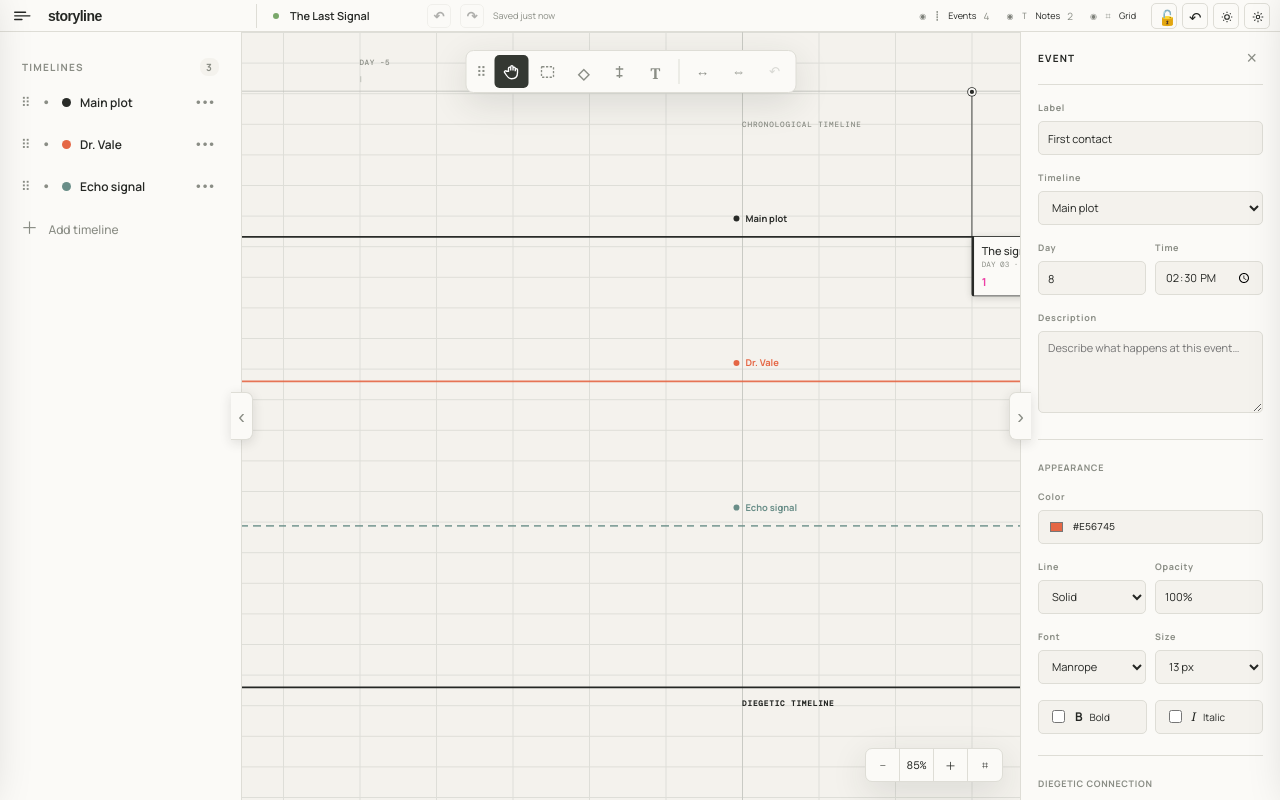
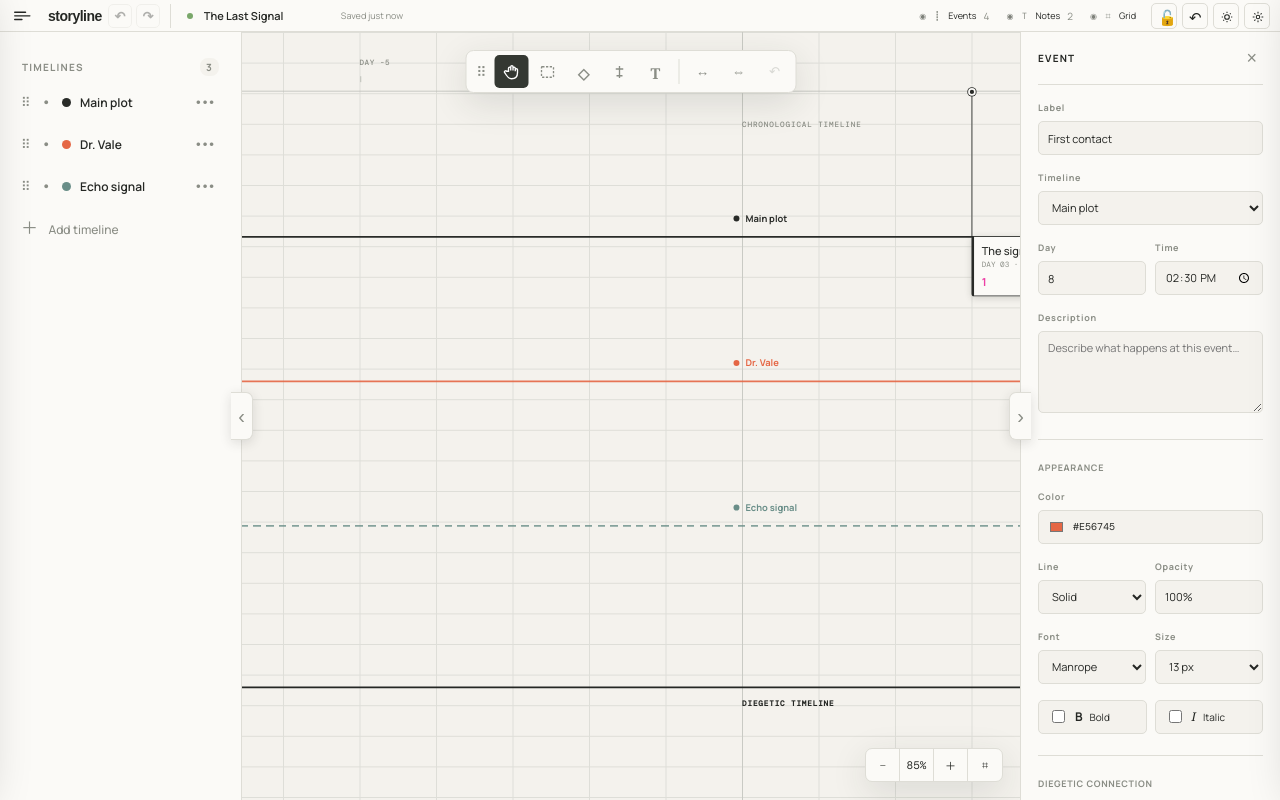
Before and after one commit to fopearcano/orchestrator, a Python web app: template templates/index.html in a window 1280 px wide. Run offline with Jinja, Linux system fonts and the light colour scheme; the template is opened without the code that fills it, so the values that code supplies are empty.

Commit message:
Move history controls and preserve viewport on undo

```diff
--- a/static/app.js
+++ b/static/app.js
@@ -139,13 +139,14 @@ $('#structureMenuClose').onclick=closeStructureMenu;
 $('#structurePointApply').onclick=()=>{if(editingStructure===null)return;const point=structure[editingStructure];point.label=$('#structureLabelInput').value.trim()||point.label;point.color=$('#structureColorInput').value;point.textColor=$('#structureTextColorInput').value;point.textSize=Math.max(8,Math.min(36,Number($('#structureTextSizeInput').value)));point.bold=$('#structureBoldInput').checked;point.italic=$('#structureItalicInput').checked;point.time=Number($('#structureTimeInput').value);lastCustomStructure=structuredClone(structure);$('#structureTemplate').value='custom';closeStructureMenu();render()};
 $('#structurePointDelete').onclick=()=>{if(editingStructure===null)return;structure.splice(editingStructure,1);lastCustomStructure=structuredClone(structure);$('#structureTemplate').value='custom';closeStructureMenu();render()};
 function syncSpreadControl(){const plotOnly=spreadMode==='plot',value=plotOnly?plotStretch:timeStretch;$('#spreadRange').value=value;$('#spreadRange').ariaLabel=plotOnly?'Plot-only horizontal stretch':'Entire project horizontal spread';$('#spreadValue').value=`${Math.round(value*100)}%`;$('#spreadProject').classList.toggle('mode-active',!plotOnly);$('#stretchPlot').classList.toggle('mode-active',plotOnly)}function openSpread(mode){spreadMode=mode;$('#spreadControl').hidden=false;syncSpreadControl();schedulePersist()}$('#spreadProject').onclick=()=>openSpread('all');$('#stretchPlot').onclick=()=>openSpread('plot');$('#spreadRange').onpointerdown=()=>editBaseline=snapshot();$('#spreadRange').oninput=e=>{if(spreadMode==='plot')plotStretch=Number(e.target.value);else timeStretch=Number(e.target.value);syncSpreadControl();render()};$('#spreadRange').ondblclick=()=>{if(spreadMode==='plot')plotStretch=1;else timeStretch=1;syncSpreadControl();render()};
-function doUndo(){const previous=history.pop();if(previous){redoStack.push(snapshot());restore(previous)}syncHistoryButtons()}
-function doRedo(){const next=redoStack.pop();if(next){history.push(snapshot());restore(next)}syncHistoryButtons()}
+function restoreWithoutViewport(value){const view={panX,panY,scale};restore(value);panX=view.panX;panY=view.panY;scale=view.scale;updateTransform()}
+function doUndo(){const previous=history.pop();if(previous){redoStack.push(snapshot());restoreWithoutViewport(previous)}syncHistoryButtons()}
+function doRedo(){const next=redoStack.pop();if(next){history.push(snapshot());restoreWithoutViewport(next)}syncHistoryButtons()}
 $('#undoButton').onclick=doUndo;$('#topUndo').onclick=doUndo;$('#topRedo').onclick=doRedo;
 window.addEventListener('keydown',e=>{if((e.ctrlKey||e.metaKey)&&e.key.toLowerCase()==='z'){e.preventDefault();doUndo()}});
 document.addEventListener('focusin',e=>{if(e.target.matches('input,select,textarea')&&!e.target.closest('.projects-drawer'))editBaseline=snapshot()});
 document.addEventListener('change',e=>{if(editBaseline&&e.target.matches('input,select,textarea')){remember(editBaseline);editBaseline=null;schedulePersist()}});
-document.addEventListener('click',e=>{if(e.target.closest('#undoButton,#saveFile,#projectsToggle,#projectsClose,#settingsToggle,#settingsClose,#timelineMenuClose'))return;const action=e.target.closest('#addTimeline,#timelineSave,#timelineDelete,#toggleDiegetic,#deleteEvent,#newProject,#addStructurePoint,#zoomIn,#zoomOut,#fitView,.visibility,#eventsLayer,#notesLayer,#gridLayer,#themeToggle,#structurePointApply,#structurePointDelete,#noteApply,#noteDelete');if(action)remember()},true);
+document.addEventListener('click',e=>{if(e.target.closest('#undoButton,#saveFile,#projectsToggle,#projectsClose,#settingsToggle,#settingsClose,#timelineMenuClose'))return;const action=e.target.closest('#addTimeline,#timelineSave,#timelineDelete,#toggleDiegetic,#deleteEvent,#newProject,#addStructurePoint,.visibility,#eventsLayer,#notesLayer,#gridLayer,#themeToggle,#structurePointApply,#structurePointDelete,#noteApply,#noteDelete');if(action)remember()},true);
 let toolbarDrag=null;$('#toolbarGrip').onpointerdown=e=>{e.preventDefault();remember();const bar=$('.floating-tools'),shell=$('#canvasShell').getBoundingClientRect(),rect=bar.getBoundingClientRect();bar.style.transform='none';bar.style.left=`${rect.left-shell.left}px`;bar.style.top=`${rect.top-shell.top}px`;toolbarDrag={x:e.clientX,y:e.clientY,left:rect.left-shell.left,top:rect.top-shell.top};e.target.setPointerCapture(e.pointerId)};
 $('#toolbarGrip').onpointermove=e=>{if(!toolbarDrag)return;const bar=$('.floating-tools'),shell=$('#canvasShell');bar.style.left=`${Math.max(0,Math.min(shell.clientWidth-bar.offsetWidth,toolbarDrag.left+e.clientX-toolbarDrag.x))}px`;bar.style.top=`${Math.max(0,Math.min(shell.clientHeight-bar.offsetHeight,toolbarDrag.top+e.clientY-toolbarDrag.y))}px`};$('#toolbarGrip').onpointerup=()=>{toolbarDrag=null;schedulePersist()};
 window.addEventListener('pagehide',()=>{try{localStorage.setItem(STORAGE_KEY,snapshot())}catch{}});try{const saved=localStorage.getItem(STORAGE_KEY);if(saved)restore(saved);else{renderTimelines();render();updateTransform()}}catch{renderTimelines();render();updateTransform()}syncHistoryButtons();
--- a/static/styles.css
+++ b/static/styles.css
@@ -121,3 +121,6 @@ body.left-panel-hidden.right-panel-hidden .workspace{grid-template-columns:0 1fr
 
 /* Top-bar history controls and non-overlapping structure locks */
 .top-history{width:24px;height:24px;border:1px solid var(--line);border-radius:5px;background:var(--panel);color:var(--ink);display:grid;place-items:center;padding:0;font:700 13px Manrope;cursor:pointer}.top-history:disabled{opacity:.35;cursor:not-allowed}.structure-point span{padding-right:30px}.structure-lock{right:5px}
+
+/* Brand-adjacent undo/redo */
+.topbar .brand{width:auto}.brand-history{display:flex;align-items:center;gap:4px;margin-left:6px;margin-right:10px}.project-name{border-left:1px solid var(--line)}
--- a/templates/index.html
+++ b/templates/index.html
@@ -7,7 +7,7 @@
   <link rel="preconnect" href="https://fonts.googleapis.com">
   <link rel="preconnect" href="https://fonts.gstatic.com" crossorigin>
   <link href="https://fonts.googleapis.com/css2?family=DM+Mono:wght@400;500&family=Manrope:wght@400;500;600;700&display=swap" rel="stylesheet">
-  <link rel="stylesheet" href="/static/styles.css?v=20260805-3">
+  <link rel="stylesheet" href="/static/styles.css?v=20260805-4">
 </head>
 <body>
   <header class="topbar">
@@ -15,10 +15,11 @@
       <span class="brand-mark"><i></i><i></i><i></i></span>
       <span>storyline</span>
     </button>
+    <div class="brand-history"><button class="top-history" id="topUndo" title="Undo" aria-label="Undo" disabled>↶</button><button class="top-history" id="topRedo" title="Redo" aria-label="Redo" disabled>↷</button></div>
     <div class="project-name">
       <span class="status-dot"></span>
       <input id="projectTitle" value="The Last Signal" aria-label="Project title">
-      <button class="top-history" id="topUndo" title="Undo" aria-label="Undo" disabled>↶</button><button class="top-history" id="topRedo" title="Redo" aria-label="Redo" disabled>↷</button><span class="saved">Saved just now</span>
+      <span class="saved">Saved just now</span>
     </div>
     <div class="top-layers" aria-label="Canvas layers">
       <button class="layer-row" id="eventsLayer" title="Show or hide events"><span class="eye">◉</span><span class="layer-icon">┋</span>Events <em id="eventCount">4</em></button>
@@ -163,6 +164,6 @@
       <button class="delete-btn" id="deleteEvent">Delete event</button>
     </aside>
   </main>
-  <script src="/static/app.js?v=20260805-3"></script>
+  <script src="/static/app.js?v=20260805-4"></script>
 </body>
 </html>
```
